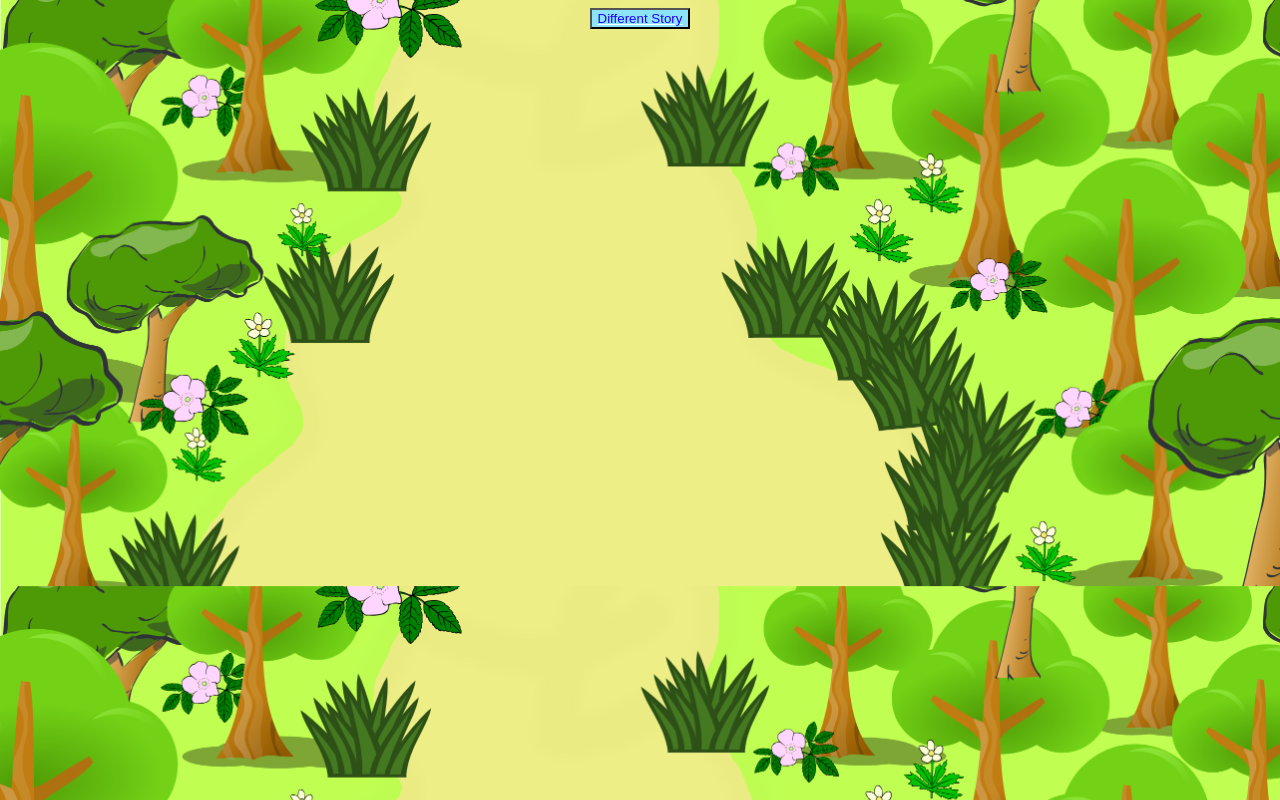
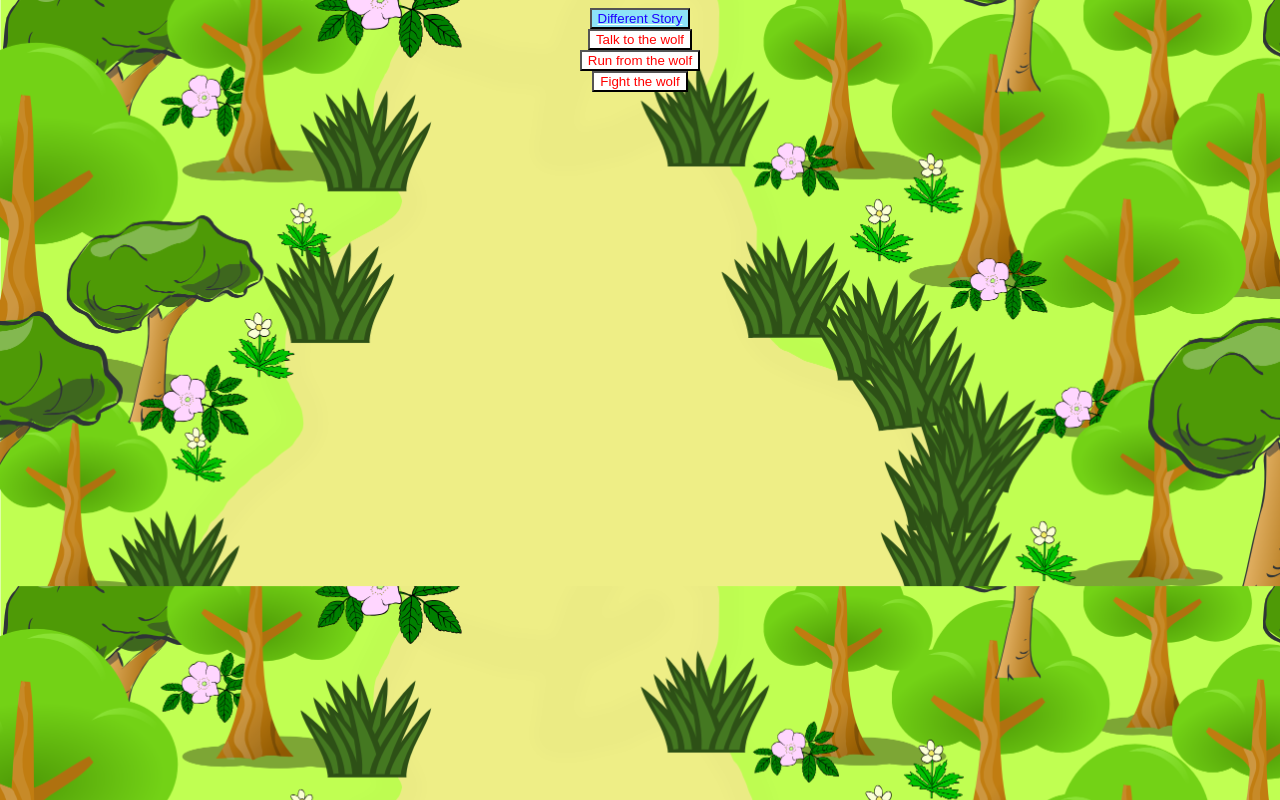
Before and after one commit to Mystery335/CS-Club-Hackathon-Project, a plain HTML site: page Red-Story.html in a window 1280 px wide. Drawn offline with Linux system fonts and the light colour scheme; files that its build step writes are made by us from their sources; files whose address does not match are found by name.

Commit message:
Update Red-Story.html

```diff
--- a/Red-Story.html
+++ b/Red-Story.html
@@ -1,9 +1,18 @@
 <!DOCTYPE html>
     <html>
         <head>
-            <link type = "text/css" rel = "stylesheet" href = "./CSS/Style.css">
+            <script scr="Interactive.js"></script>
+            <link type = "text/css" rel = "stylesheet" href = "Style.css">
         </head>
-        <body id = "forest">
+        <body id = "forest" >
             <a href="Select.html"><button id="change">Different Story</button></a>
+            <button class = "option " id ="original">Talk to the wolf</button>
+            <button class = "option " id ="option1">Run from the wolf</button>
+            <button class = "option " id ="option2">Fight the wolf</button>
+
+
+
+
+
         </body>
     </html>
```
